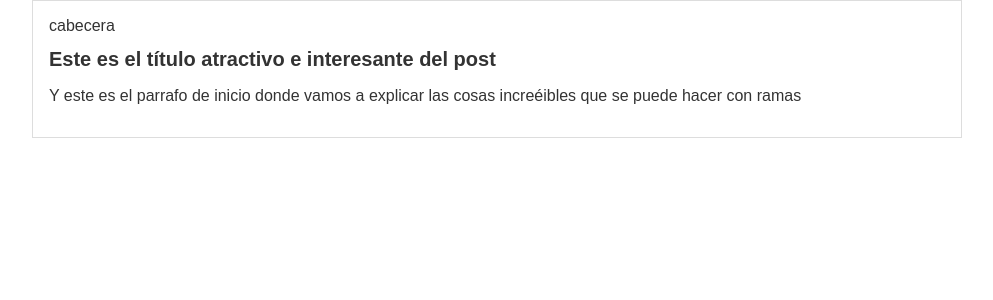
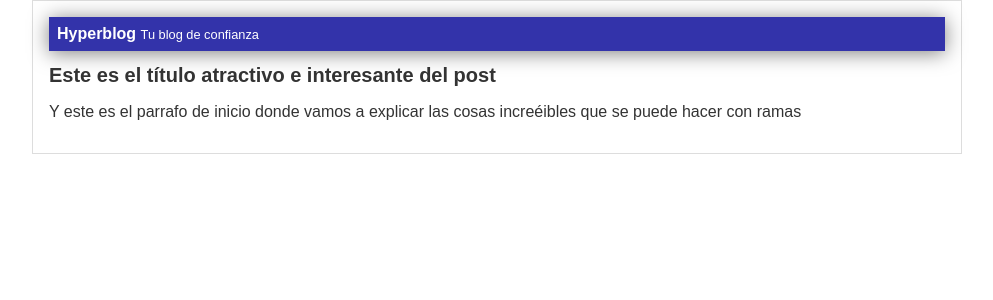
Before and after one commit to diego40g/CursosPlatzi, a PHP site: page /blogpost.html in a window 1280 px wide. Shown: the top 300 px of the page, without its empty margins (143-1136 px from the left). Run offline with PHP 8.4, Linux system fonts and the light colour scheme.

Commit message:
Finalizada la cabecera con diseño

```diff
--- a/ProfesionalCourseGit_GitHub/proyecto1/blogpost.html
+++ b/ProfesionalCourseGit_GitHub/proyecto1/blogpost.html
@@ -7,7 +7,8 @@
 <body>
     <div id="container">
         <div id="cabecera">
-            cabecera
+            Hyperblog
+            <span id="tagline">Tu blog de confianza</span>
         </div>
         <div id="post">
             <h1>Este es el título atractivo e interesante del post</h1>
--- a/ProfesionalCourseGit_GitHub/proyecto1/css/estilo.css
+++ b/ProfesionalCourseGit_GitHub/proyecto1/css/estilo.css
@@ -18,3 +18,18 @@ body{
 #container h1{
     font-size: 20px;
 }
+
+#cabecera{
+    background: #33A;
+    box-shadow: 0px 2px 20px 0px rgba(0,0,0,0.5);
+    color: white;
+    font-weight: bold;
+    margin: 0;
+    padding: 0.5em;
+}
+
+#cabecera #tagline{
+    padding: 1em 0 0 0;
+    font-weight: normal;
+    font-size: 0.8em;
+}
```
